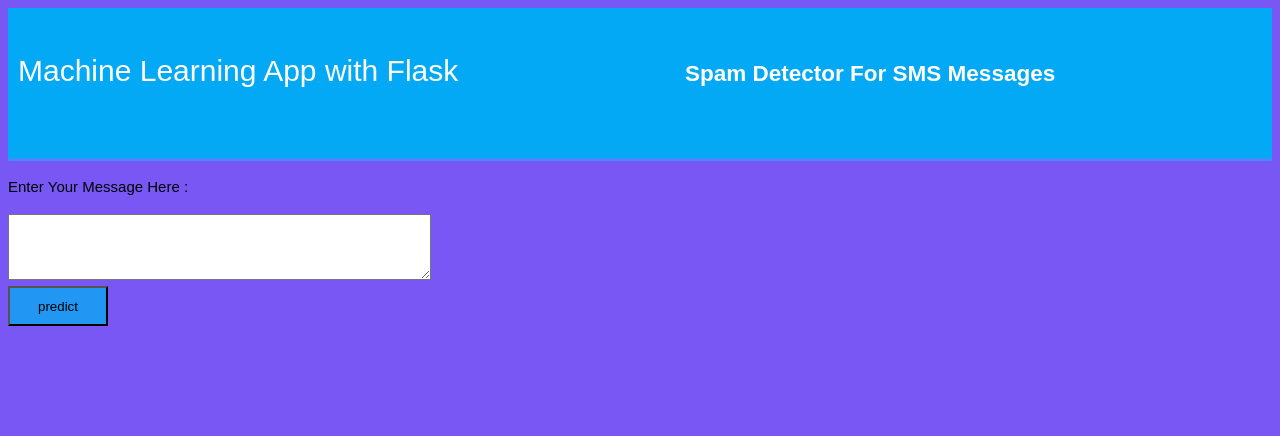
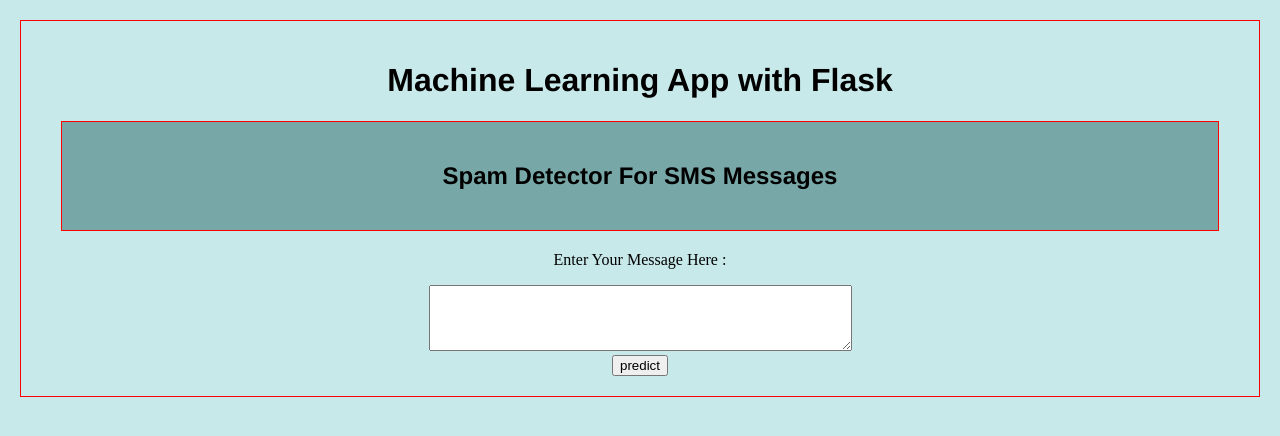
Before and after one commit to sahinmurat/MaschineLearning-SahreProject, a Flask app: template 1.NLP-Spam_Mail-Model_Deploy/templates/home.html in a window 1280 px wide. Shown: the top 436 px of the page. Run offline with Flask 2, Linux system fonts and the light colour scheme; the template is opened without the code that fills it, so the values that code supplies are empty.

Commit message:
updated html and css

```diff
--- a/1.NLP-Spam_Mail-Model_Deploy/static/styles.css
+++ b/1.NLP-Spam_Mail-Model_Deploy/static/styles.css
@@ -1,56 +1,18 @@
-body{
-	font:15px/1.5 Arial, Helvetica,sans-serif;
-	padding: 0px;
-	background-color:#7957f5;
+body {
+	background-color: rgb(200, 233, 233);
+	text-align: center;
+	border: 1px solid red;
+	margin:20px;
+	padding: 20px;
 }
-
-.container{
-	width:100%;
-	margin: auto;
-	overflow: hidden;
+#nav{
+	font-family: 'Franklin Gothic Medium', 'Arial Narrow', Arial, sans-serif;
 }
-
-header{
-	background:#03A9F4;#35434a;
-	border-bottom:#448AFF 3px solid;
-	height:120px;
-	width:100%;
-	padding-top:30px;
-
+nav{
+	background-color: rgb(120, 167, 167);
+	text-align: center;
+	border: 1px solid red;
+	margin:20px;
+	padding: 20px;
+	font-family: 'Franklin Gothic Medium', 'Arial Narrow', Arial, sans-serif;
 }
-
-.main-header{
-			text-align:center;
-			background-color: blue;
-			height:100px;
-			width:100%;
-			margin:0px;
-		}
-#brandname{
-	float:left;
-	font-size:30px;
-	color: #fff;
-	margin: 10px;
-}
-
-header h2{
-	text-align:center;
-	color:#fff;
-
-}
-
-
-
-.btn-info {background-color: #2196F3;
-	height:40px;
-	width:100px;} /* Blue */
-.btn-info:hover {background: #0b7dda;}
-
-
-.resultss{
-	border-radius: 15px 50px;
-    background: #345fe4;
-    padding: 20px;
-    width: 200px;
-    height: 150px;
-}
--- a/1.NLP-Spam_Mail-Model_Deploy/templates/home.html
+++ b/1.NLP-Spam_Mail-Model_Deploy/templates/home.html
@@ -3,39 +3,29 @@
 
 <head>
 	<title>Home</title>
-	<!-- <link rel="stylesheet" type="text/css" href="../static/css/styles.css"> -->
-	<link rel="stylesheet" type="text/css" href="{{ url_for('static', filename='css/styles.css') }}">
+	<link rel="stylesheet" type="text/css" href="../static/styles.css">
 </head>
-
 <body>
-
 	<header>
-		<div class="container">
-			<div id="brandname">
-				Machine Learning App with Flask
-			</div>
-			<h2>Spam Detector For SMS Messages</h2>
-
+		<div id="nav">
+			<h1>Machine Learning App with Flask</h1>
 		</div>
 	</header>
 
-	<div class="ml-container">
+	<nav>
+		<h2>Spam Detector For SMS Messages</h2>
+	</nav>
+
+	<div class="container">
 
 		<form action="{{ url_for('predict')}}" method="POST">
 			<p>Enter Your Message Here :</p>
 			<!-- <input type="text" name="comment"/> -->
 			<textarea name="message" rows="4" cols="50"></textarea>
 			<br />
-
 			<input type="submit" class="btn-info" value="predict">
-
 		</form>
 
 	</div>
-
-
-
-
 </body>
-
 </html>
```
